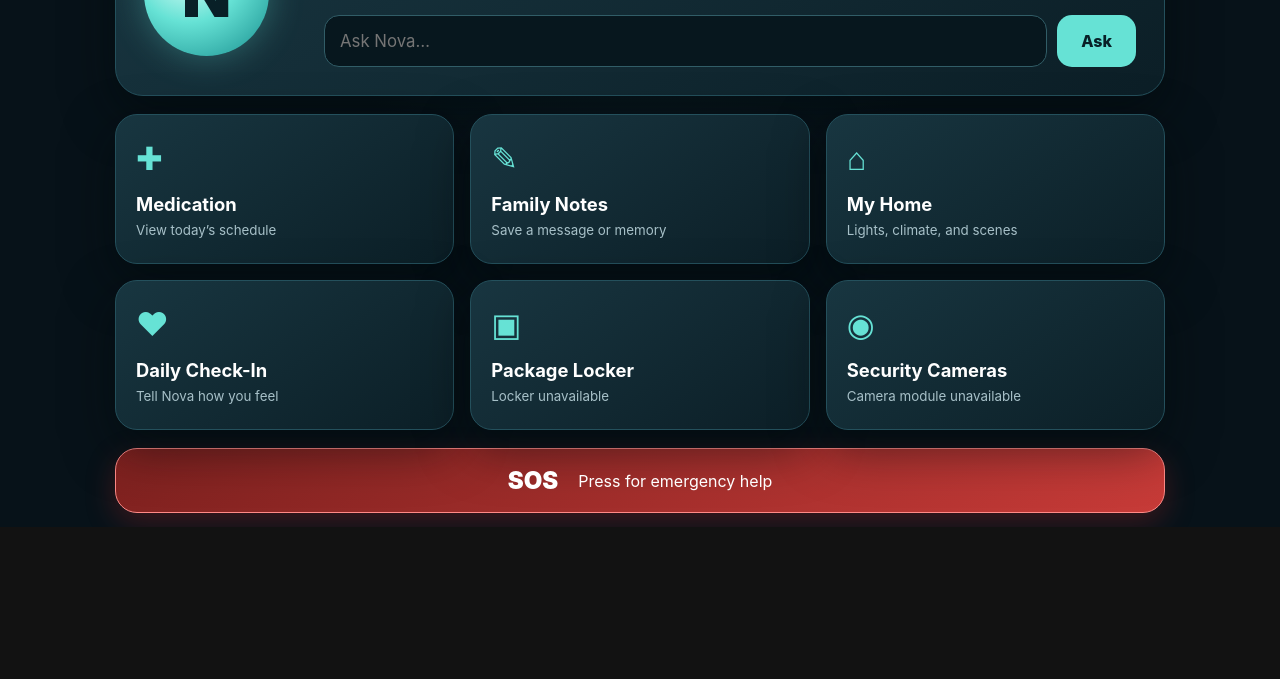
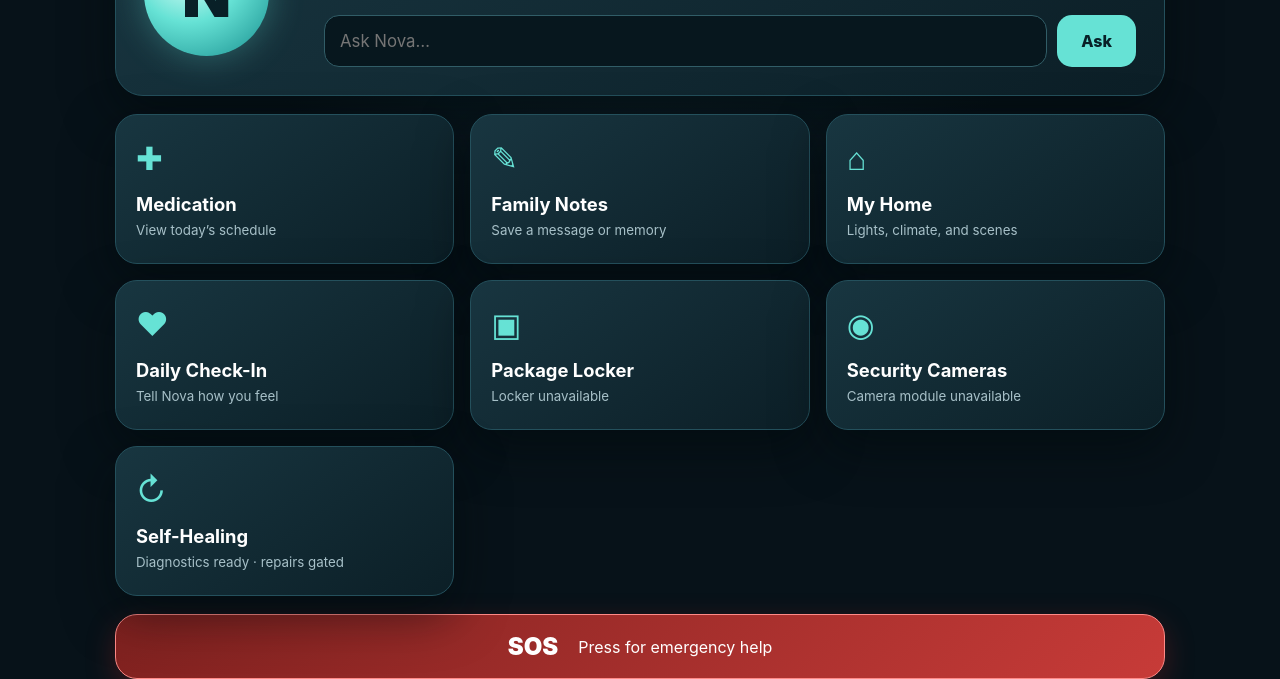
Before and after one commit to PistachioLemon/stunning-dollop, a plain HTML site: page web/index.html in a window 1280 px wide. Shown: the part 273-952 px from the top of the page. Before the commit the page ends 800 px from the top, so only its background shows below. Drawn offline with Linux system fonts and the light colour scheme; files that its build step writes are made by us from their sources; no server answers; files whose address does not match are found by name.

Commit message:
Add self-healing dashboard entry to Nova UI

```diff
--- a/web/index.html
+++ b/web/index.html
@@ -48,6 +48,9 @@
       <button class="tile camera" id="cameraBtn">
         <span class="icon">◉</span><strong>Security Cameras</strong><small id="cameraStatus">Checking camera system…</small>
       </button>
+      <button class="tile" id="healingBtn">
+        <span class="icon">↻</span><strong>Self-Healing</strong><small id="healingStatus">Diagnostics ready · repairs gated</small>
+      </button>
     </section>
 
     <button class="sos" id="sosBtn"><span>SOS</span><small>Press for emergency help</small></button>
@@ -59,5 +62,6 @@
   </dialog>
 
   <script src="/assets/app.js"></script>
+  <script src="/assets/healing-dashboard.js"></script>
 </body>
 </html>
```
